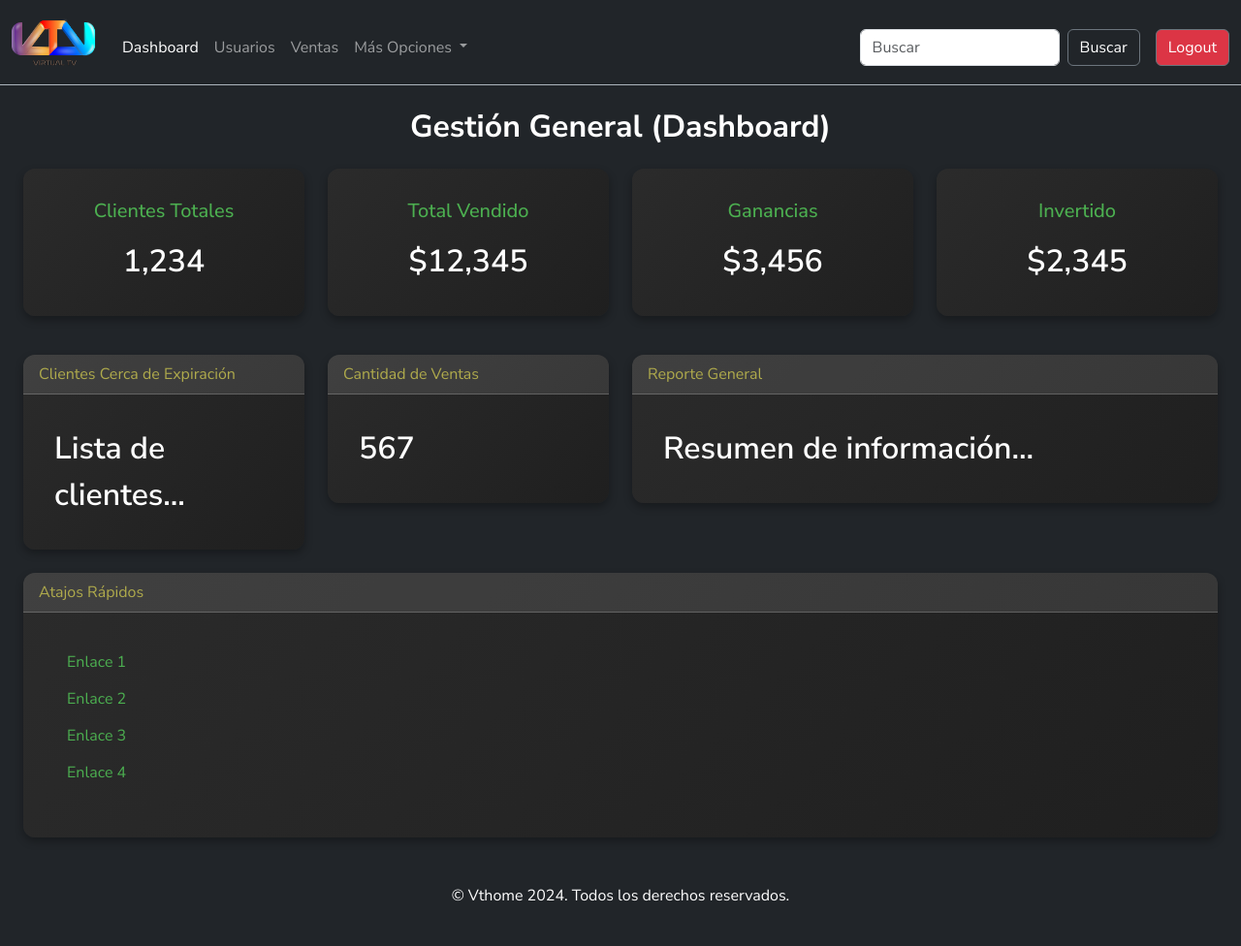
After one commit to FovCruz/gestion-clientes, a Django app: page /dashboard/ in a window 1280 px wide. The commit adds this page. Shown: the whole page at 97% size. Run offline with Django 5.2, Linux system fonts and the light colour scheme; the visitor is signed in with stand-in values (Sample User, id 1); parts of the project's set-up code (start-up, migrations or seed data) failed here and were passed over; some libraries are stand-ins or nearby versions.

Commit message:
se agrega dashboard, seccion usuario, se agrega diseño

```diff
--- a/gestion_usuarios/static/css/styles.css
+++ b/gestion_usuarios/static/css/styles.css
@@ -0,0 +1,251 @@
+:root {
+    --color-primary: #6c757d;
+    /* Gris oscuro */
+    --color-secondary: #adb5bd;
+    /* Gris más claro */
+    --color-success: #28a745;
+    /* Verde */
+    --color-danger: #dc3545;
+    /* Rojo */
+    --color-warning: #ffc107;
+    /* Amarillo */
+    --color-dark: #343a40;
+    /* Gris muy oscuro */
+    --color-light: #f8f9fa;
+    /* Gris muy claro */
+    --color-negro: #000000;
+    /* negro */
+    --background-color: var(--bs-table-bg);
+}
+
+body,
+html {
+    margin: 0;
+    padding: 0;
+    width: 100%;
+    height: 100%;
+}
+
+body,
+html,
+nav {
+    font-family: "Nunito Sans", sans-serif !important;
+}
+
+/* Hero Section */
+.hero-section {
+    margin-top: 56px;
+    /* Para compensar el espacio del navbar fijo */
+    height: calc(100vh - 56px);
+    /* Ajusta la altura de la sección para que ocupe toda la pantalla menos el navbar */
+}
+
+/* Carousel captions styling */
+.carousel-caption h5 {
+    font-size: 2rem;
+    font-weight: bold;
+}
+
+.carousel-caption p {
+    font-size: 1.2rem;
+}
+
+/* Products Section */
+.card {
+    transition: transform 0.2s;
+}
+
+.card:hover {
+    transform: scale(1.05);
+}
+
+/* Sección de Imagen y Texto */
+.cta-button {
+    background-color: var(--color-primary);
+    border: none;
+    padding: 10px 20px;
+    font-size: 1.1rem;
+    border-radius: 5px;
+    transition: background-color 0.3s ease;
+}
+
+.cta-button:hover {
+    background-color: var(--color-secondary);
+}
+
+.rounded {
+    border-radius: 15px;
+    /* Bordes redondeados para la imagen */
+}
+
+.text-center {
+    text-align: center;
+}
+
+.navbar {
+    padding: 10px 0 0 0;
+    border-bottom: 1px solid var(--color-secondary);
+}
+
+.navbar-brand img {
+    height: 100%;
+    width: 100%;
+    max-width: 90px;
+}
+
+.btn-logout {
+    color: white;
+    background-color: var(--color-danger) !important;
+    border: 1.5px solid var(--color-primary) !important;
+}
+
+.btn-logout:hover {
+    background-color: darkred;
+    color: white;
+    border: 1.5px solid var(--color-secondary) !important;
+}
+
+.btn-buscar {
+    color: white;
+    border: 1.5px solid var(--color-primary) !important;
+}
+
+.btn-buscar:hover {
+    border: 1px solid var(--color-primary) !important;
+    background-color: black;
+    border: 1.5px solid var(--color-secondary) !important;
+}
+
+.btn-login {
+    color: white;
+    border: 1px solid var(--color-primary) !important;
+    background-color: var(--color-primary);
+}
+
+.btn-login:hover {
+    border: 1px solid var(--color-primary) !important;
+    background-color: var(--color-dark);
+    border: 1px solid var(--color-danger) !important;
+}
+
+/* Tabla de Usuarios */
+.custom-table-header-cell {
+    text-align: center;
+}
+
+.custom-table-body {
+    text-align: center;
+}
+
+.custom-table-header {
+    background-color: var(--color-secondary);
+}
+
+/* .custom-table {
+    border-collapse: separate;
+    border-spacing: 0 0.5rem;
+} */
+
+.custom-table-cell {
+    vertical-align: middle;
+    text-align: center;
+}
+
+.custom-btn {
+    /* width: 100%; */
+    height: 100%;
+    display: flex;
+    align-items: center;
+    justify-content: center;
+    padding: 0;
+}
+
+.btn-outline-secondary {
+    color: var(--color-primary);
+    border-color: var(--color-primary);
+    padding: 3px;
+}
+
+.btn-outline-secondary:hover {
+    color: #ffffff;
+    background-color: var(--color-primary);
+    border-color: var(--color-primary);
+}
+
+.dot {
+    display: inline-block;
+    width: 10px;
+    height: 10px;
+    border-radius: 50%;
+}
+
+.bg-success {
+    background-color: var(--color-success) !important;
+}
+
+.bg-danger {
+    background-color: var(--color-danger) !important;
+}
+
+/* Modal */
+.custom-modal-content {
+    background-color: var(--color-dark);
+}
+
+.table-danger {
+    --bs-table-striped-bg: #7b000cc8;
+    --bs-table-hover-bg: #7b000caa;
+}
+
+
+.futuristic-card {
+    background: linear-gradient(135deg, #2b2b2b, #1f1f1f);
+    border: none;
+    border-radius: 12px;
+    box-shadow: 0 4px 8px rgba(0, 0, 0, 0.3);
+    position: relative;
+    overflow: hidden;
+}
+
+.futuristic-card .card-header {
+    background: rgba(255, 255, 255, 0.1);
+    border-bottom: 1px solid rgba(255, 255, 255, 0.2);
+    color: #afaa4c;
+}
+
+.futuristic-card .card-body {
+    padding: 2rem;
+}
+
+.futuristic-card .card-title {
+    color: #4caf50;
+    font-size: 1.25rem;
+    margin-bottom: 1rem;
+}
+
+.futuristic-card .card-text {
+    font-size: 2rem;
+    font-weight: 600;
+    color: #ffffff;
+}
+
+.card-body a.btn-link {
+    color: #4caf50;
+    font-size: 1rem;
+    text-decoration: none;
+}
+
+.card-body a.btn-link:hover {
+    color: #81c784;
+    text-decoration: underline;
+}
+
+.container {
+    max-width: 1340px
+  }
+
+h2{
+    color: #ffffff;
+    font-weight: 700;
+    margin-bottom: 2rem;
+}
--- a/gestion_usuarios/templates/base.html
+++ b/gestion_usuarios/templates/base.html
@@ -11,7 +11,6 @@
     <meta name="description" content="Descripción breve de tu sitio web">
     <meta name="keywords" content="palabras clave, separadas, por, comas">
     <meta name="author" content="Tu Nombre o el de tu Empresa">
-
     <!-- Título de la página -->
     <title>{% block title %}Sistema de gestión{% endblock %}</title>
 
@@ -29,24 +28,21 @@
 
     <!-- Fuente de Google Fonts (opcional) -->
     <link href="https://fonts.googleapis.com/css2?family=Roboto:wght@400;700&display=swap" rel="stylesheet">
-
-    <!-- Open Graph / Redes Sociales (opcional) -->
+    <link rel="preconnect" href="https://fonts.googleapis.com">
+    <link rel="preconnect" href="https://fonts.gstatic.com" crossorigin>
+    <link href="https://fonts.googleapis.com/css2?family=Nunito+Sans:ital,opsz,wght@0,6..12,200..1000;1,6..12,200..1000&display=swap" rel="stylesheet">    <!-- Open Graph / Redes Sociales (opcional) -->
     <meta property="og:title" content="Título de la Página">
     <meta property="og:description" content="Descripción de la Página">
     <meta property="og:image" content="{% static 'img/social-preview.png' %}">
     <meta property="og:url" content="https://www.tusitio.com">
     <meta name="twitter:card" content="summary_large_image">
-
-    <!-- CSS para ajustes específicos de compatibilidad o soporte -->
-    <style>
-        /* Estilos adicionales que pueden ser necesarios */
-    </style>
+    <link rel="stylesheet" href="https://cdnjs.cloudflare.com/ajax/libs/font-awesome/6.0.0-beta3/css/all.min.css">
 </head>
 
 
 {% include 'parts/header.html' %}
 
-<body>
+<body class="bg-dark text-white">
     {% include 'parts/navbar.html' %}
     <div class="container mt-4">
         {% block content %}
--- a/gestion_usuarios/templates/parts/footer.html
+++ b/gestion_usuarios/templates/parts/footer.html
@@ -1,4 +1,4 @@
-<footer class="bg-light text-center text-lg-start mt-4">
+<footer class="text-center mt-4">
     <div class="container p-4">
         <p>&copy; Vthome 2024. Todos los derechos reservados.</p>
     </div>
--- a/gestion_usuarios/templates/parts/header.html
+++ b/gestion_usuarios/templates/parts/header.html
@@ -1,3 +1,3 @@
-<header class="bg-primary text-white text-center py-4">
+<!-- <header class="bg-primary text-white text-center py-4">
     <h1>VT Home : Productos & Servicios digitales</h1>
-  </header>
+  </header> -->
--- a/gestion_usuarios/templates/parts/navbar.html
+++ b/gestion_usuarios/templates/parts/navbar.html
@@ -1,61 +1,68 @@
+{% load static %}
+
 <!-- templates/parts/navbar.html -->
-<nav class="navbar navbar-expand-lg navbar-dark bg-dark">
+<nav class="navbar navbar-expand-lg navbar-dark">
     <div class="container-fluid">
         <!-- Logo -->
         <a class="navbar-brand" href="/">
-            <img src="https://via.placeholder.com/30" alt="Logo" class="d-inline-block align-text-top">
-            Mi Proyecto
-        </a>
+            <img src="{% static 'img/logo_final.png' %}" alt="Logo" class="d-inline-block align-text-top"></a>
         <!-- Botón de colapso para dispositivos móviles -->
-        <button class="navbar-toggler" type="button" data-bs-toggle="collapse" data-bs-target="#navbarNavDropdown" aria-controls="navbarNavDropdown" aria-expanded="false" aria-label="Toggle navigation">
+        <button class="navbar-toggler" type="button" data-bs-toggle="collapse" data-bs-target="#navbarNavDropdown"
+            aria-controls="navbarNavDropdown" aria-expanded="false" aria-label="Toggle navigation">
             <span class="navbar-toggler-icon"></span>
         </button>
         <!-- Contenido del navbar -->
         <div class="collapse navbar-collapse" id="navbarNavDropdown">
             <ul class="navbar-nav me-auto mb-2 mb-lg-0">
-                <li class="nav-item">
-                    <a class="nav-link active" aria-current="page" href="/">Inicio</a>
-                </li>
                 {% if user.is_authenticated %}
                 <li class="nav-item">
-                    <a class="nav-link" href="{% url 'usuario_list' %}">Gestión de Usuarios</a>
+                    <a class="nav-link active" aria-current="page" href="{% url 'dashboard' %}">Dashboard</a>
+                </li>
+                <li class="nav-item">
+                    <a class="nav-link" href="{% url 'usuario_list' %}">Usuarios</a>
                 </li>
                 {% endif %}
                 <li class="nav-item">
-                    <a class="nav-link" href="#">Otra Sección</a>
+                    <a class="nav-link" href="#">Ventas</a>
                 </li>
                 <li class="nav-item dropdown">
-                    <a class="nav-link dropdown-toggle" href="#" id="navbarDropdown" role="button" data-bs-toggle="dropdown" aria-expanded="false">
+                    <a class="nav-link dropdown-toggle" href="#" id="navbarDropdown" role="button"
+                        data-bs-toggle="dropdown" aria-expanded="false">
                         Más Opciones
                     </a>
                     <ul class="dropdown-menu" aria-labelledby="navbarDropdown">
                         <li><a class="dropdown-item" href="#">Acción 1</a></li>
                         <li><a class="dropdown-item" href="#">Acción 2</a></li>
-                        <li><hr class="dropdown-divider"></li>
+                        <li>
+                            <hr class="dropdown-divider">
+                        </li>
                         <li><a class="dropdown-item" href="#">Otra Acción</a></li>
                     </ul>
                 </li>
             </ul>
-            <!-- Barra de búsqueda -->
+            <!-- Barra de búsqueda y botón de Logout -->
+            <div class="d-flex align-items-center ms-auto">
                 <form class="d-flex me-3" role="search">
-                <input class="form-control me-2" type="search" placeholder="Buscar" aria-label="Search">
-                <button class="btn btn-outline-success" type="submit">Buscar</button>
+                    <input class="form-control me-2 " type="search" placeholder="Buscar" aria-label="Search">
+                    <button class="btn btn-outline-success btn-buscar" type="submit">Buscar</button>
                 </form>
-            <!-- Botón de Logout -->
-            <ul class="navbar-nav ms-auto">
+                <ul class="navbar-nav">
                     {% if user.is_authenticated %}
                     <li class="nav-item">
                         <form method="POST" action="{% url 'logout' %}">
                             {% csrf_token %}
-                        <button type="submit" class="btn nav-link btn-link" style="border:none; background:none;">Logout</button>
+                            <button type="submit" class="btn btn-logout" style="border:none;">Logout</button>
                         </form>
                     </li>
+
                     {% else %}
                     <li class="nav-item">
-                    <a class="nav-link" href="{% url 'login' %}">Login</a>
+                        <button class="btn btn-outline-primary btn-login" type="button"
+                            onclick="window.location.href='{% url 'login' %}'">Login</button>
                     </li>
                     {% endif %}
                 </ul>
             </div>
         </div>
+    </div>
 </nav>
--- /dev/null
+++ b/gestion_usuarios/templates/usuarios/dashboard.html
@@ -0,0 +1,90 @@
+{% extends 'base.html' %}
+
+{% block content %}
+<div class="container mt-4">
+    <h2 class="mb-4 text-center">Gestión General (Dashboard)</h2>
+
+    <div class="row mb-4">
+        <div class="col-md-3">
+            <div class="card futuristic-card mb-3">
+                <div class="card-body text-center">
+                    <h5 class="card-title">Clientes Totales</h5>
+                    <p class="card-text" id="total-clientes">1,234</p>
+                </div>
+            </div>
+        </div>
+        <div class="col-md-3">
+            <div class="card futuristic-card mb-3">
+                <div class="card-body text-center">
+                    <h5 class="card-title">Total Vendido</h5>
+                    <p class="card-text" id="total-vendido">$12,345</p>
+                </div>
+            </div>
+        </div>
+        <div class="col-md-3">
+            <div class="card futuristic-card mb-3">
+                <div class="card-body text-center">
+                    <h5 class="card-title">Ganancias</h5>
+                    <p class="card-text" id="ganancias">$3,456</p>
+                </div>
+            </div>
+        </div>
+        <div class="col-md-3">
+            <div class="card futuristic-card mb-3">
+                <div class="card-body text-center">
+                    <h5 class="card-title">Invertido</h5>
+                    <p class="card-text" id="invertido">$2,345</p>
+                </div>
+            </div>
+        </div>
+    </div>
+
+    <div class="row">
+        <div class="col-md-3 mb-4">
+            <div class="card futuristic-card">
+                <div class="card-header">
+                    Clientes Cerca de Expiración
+                </div>
+                <div class="card-body">
+                    <p class="card-text" id="clientes-expiracion">Lista de clientes...</p>
+                </div>
+            </div>
+        </div>
+        <div class="col-md-3 mb-4">
+            <div class="card futuristic-card">
+                <div class="card-header">
+                    Cantidad de Ventas
+                </div>
+                <div class="card-body">
+                    <p class="card-text" id="cantidad-ventas">567</p>
+                </div>
+            </div>
+        </div>
+        <div class="col-md-6 mb-4">
+            <div class="card futuristic-card">
+                <div class="card-header">
+                    Reporte General
+                </div>
+                <div class="card-body">
+                    <p class="card-text" id="reporte-general">Resumen de información...</p>
+                </div>
+            </div>
+        </div>
+        <div class="col-md-12">
+            <div class="card futuristic-card">
+                <div class="card-header">
+                    Atajos Rápidos
+                </div>
+                <div class="card-body">
+                    <ul class="list-unstyled" id="atajos-rapidos">
+                        <li><a href="#" class="btn btn-link">Enlace 1</a></li>
+                        <li><a href="#" class="btn btn-link">Enlace 2</a></li>
+                        <li><a href="#" class="btn btn-link">Enlace 3</a></li>
+                        <li><a href="#" class="btn btn-link">Enlace 4</a></li>
+                    </ul>
+                </div>
+            </div>
+        </div>
+    </div>
+</div>
+{% endblock %}
--- a/gestion_usuarios/urls.py
+++ b/gestion_usuarios/urls.py
@@ -4,11 +4,14 @@ from .views import (
     UsuarioCreateView,
     UsuarioUpdateView,
     UsuarioDeleteView,
+    HomeView,UserDashView
 )
 
 urlpatterns = [
-    path('', UsuarioListView.as_view(), name='usuario_list'),
-    path('crear/', UsuarioCreateView.as_view(), name='usuario_create'),
-    path('editar/<int:pk>/', UsuarioUpdateView.as_view(), name='usuario_update'),
-    path('eliminar/<int:pk>/', UsuarioDeleteView.as_view(), name='usuario_delete'),
+    path('dashboard/', UserDashView.as_view(), name='dashboard'),
+    path('gestion-usuarios/', UsuarioListView.as_view(), name='usuario_list'),
+    path('usuarios/crear/', UsuarioCreateView.as_view(), name='usuario_create'),
+    path('usuarios/editar/<int:pk>/', UsuarioUpdateView.as_view(), name='usuario_update'),
+    path('usuarios/eliminar/<int:pk>/', UsuarioDeleteView.as_view(), name='usuario_delete'),
+    path('', HomeView.as_view(), name='home'),
 ]
--- a/gestion_usuarios/views.py
+++ b/gestion_usuarios/views.py
@@ -7,6 +7,10 @@ from django.contrib.auth.views import LoginView
 from django.contrib.auth.mixins import LoginRequiredMixin
 
 #--------------
+
+class UserDashView(LoginRequiredMixin,TemplateView):
+    template_name = 'usuarios/dashboard.html'
+    success_url = reverse_lazy('dashboard')
 
 class HomeView(TemplateView):
     template_name = 'usuarios/home.html'
@@ -23,6 +27,9 @@ class UsuarioListView(LoginRequiredMixin, ListView):
             else:
                 usuario.dias_restantes = None  # Maneja el caso donde no hay fecha de expiración
         return queryset
+
+    success_url = reverse_lazy('usuario_list')
+
 
 class UsuarioCreateView(LoginRequiredMixin, CreateView):
     model = Usuario
--- a/proyecto/urls.py
+++ b/proyecto/urls.py
@@ -1,29 +1,17 @@
-"""
-URL configuration for proyecto project.
-
-The `urlpatterns` list routes URLs to views. For more information please see:
-    https://docs.djangoproject.com/en/5.1/topics/http/urls/
-Examples:
-Function views
-    1. Add an import:  from my_app import views
-    2. Add a URL to urlpatterns:  path('', views.home, name='home')
-Class-based views
-    1. Add an import:  from other_app.views import Home
-    2. Add a URL to urlpatterns:  path('', Home.as_view(), name='home')
-Including another URLconf
-    1. Import the include() function: from django.urls import include, path
-    2. Add a URL to urlpatterns:  path('blog/', include('blog.urls'))
-"""
-
 from django.contrib import admin
 from django.urls import path, include
 from gestion_usuarios.views import HomeView, CustomLoginView
 from django.contrib.auth.views import LogoutView
+from django.conf import settings
+from django.conf.urls.static import static
 
 urlpatterns = [
     path('admin/', admin.site.urls),
-    path('gestion-usuarios/', include('gestion_usuarios.urls')),
+    path('', include('gestion_usuarios.urls')),  # Esto incluye las URLs de la aplicación 'gestion_usuarios'
     path('login/', CustomLoginView.as_view(), name='login'),
     path('logout/', LogoutView.as_view(next_page='login'), name='logout'),
-    path('', HomeView.as_view(), name='home'),
 ]
+
+if settings.DEBUG:
+    urlpatterns += static(settings.MEDIA_URL, document_root=settings.MEDIA_ROOT)
+    urlpatterns += static(settings.STATIC_URL, document_root=settings.STATICFILES_DIRS[0])
```
Also changed, not shown: gestion_usuarios/templates/usuarios/home.html (+53 -4 lines), gestion_usuarios/templates/usuarios/usuario_list.html (+54 -34 lines), proyecto/settings.py (+9 -1 lines), gestion_usuarios/static/img/logo_final.png (added), gestion_usuarios/static/img/logo_firma.png (added), gestion_usuarios/templates/ventas/gestion-ventas.html (added). Lines whose indentation alone changed are shown as unchanged.
